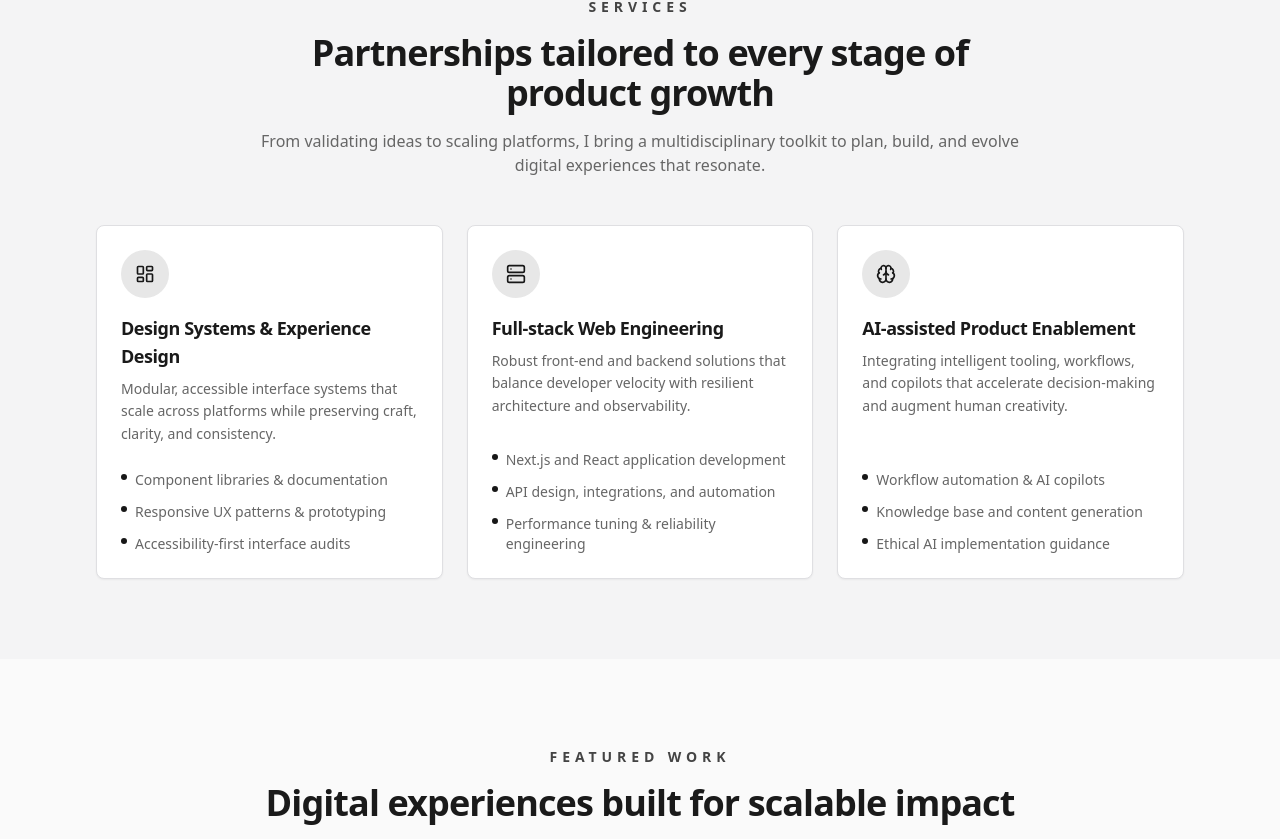
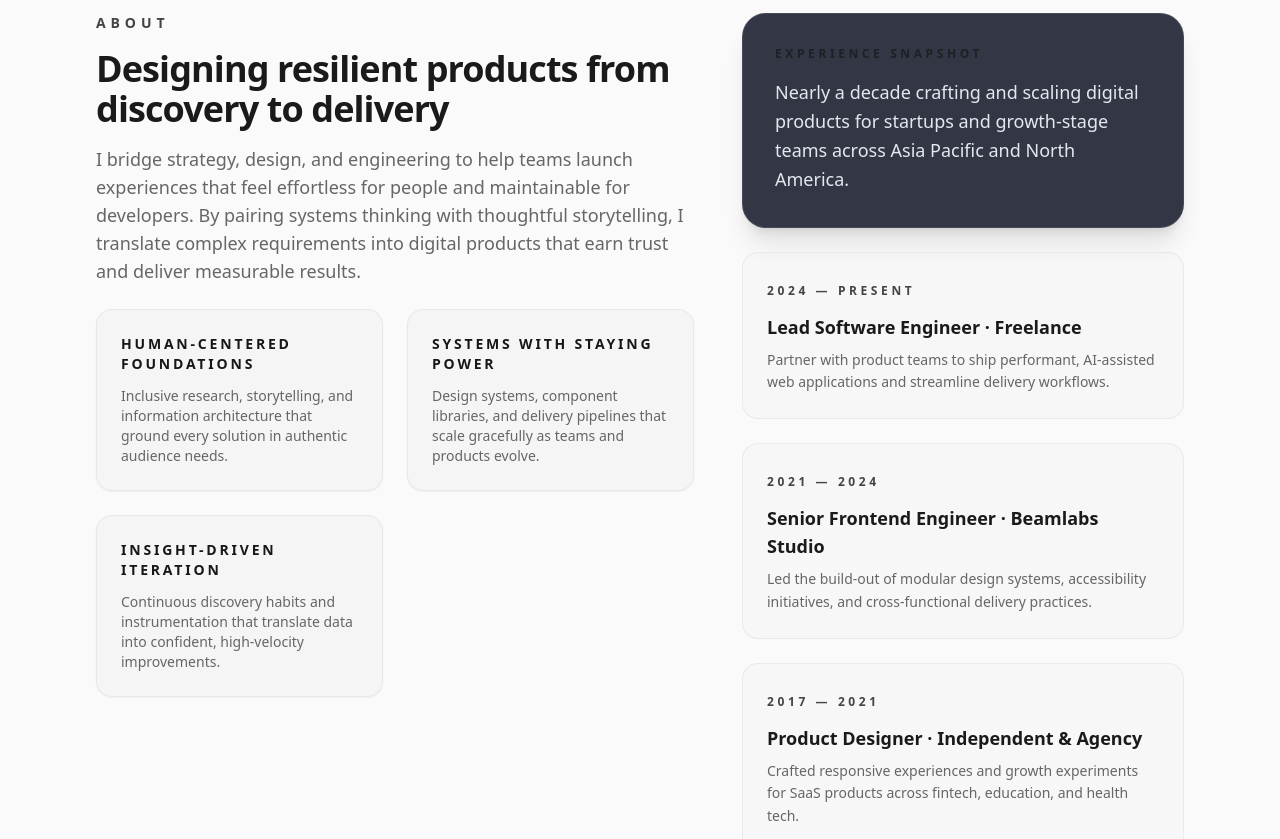
Before and after one commit to Antholem/web-portfolio, a Next.js app: page / in a window 1280 px wide. Shown: the part 820-1659 px from the top of the page. Built offline with nearby package versions, Linux system fonts and the light colour scheme; no server answers.

Commit message:
feat: add about section

```diff
--- a/src/app/page.tsx
+++ b/src/app/page.tsx
@@ -1,3 +1,4 @@
+import AboutSection from "@/components/about-section";
 import ContactSection from "@/components/contact-section";
 import HeroSection from "@/components/hero-section";
 import ProjectsSection from "@/components/projects-section";
@@ -8,6 +9,7 @@ export default function Home() {
   return (
     <main className="space-y-2">
       <HeroSection />
+      <AboutSection />
       <ServicesSection />
       <ProjectsSection />
       <SkillsSection />
--- /dev/null
+++ b/src/components/about-section.tsx
@@ -0,0 +1,98 @@
+const focusAreas = [
+  {
+    title: "Human-centered foundations",
+    description:
+      "Inclusive research, storytelling, and information architecture that ground every solution in authentic audience needs.",
+  },
+  {
+    title: "Systems with staying power",
+    description:
+      "Design systems, component libraries, and delivery pipelines that scale gracefully as teams and products evolve.",
+  },
+  {
+    title: "Insight-driven iteration",
+    description:
+      "Continuous discovery habits and instrumentation that translate data into confident, high-velocity improvements.",
+  },
+] as const;
+
+const milestones = [
+  {
+    period: "2024 — Present",
+    role: "Lead Software Engineer",
+    company: "Freelance",
+    summary:
+      "Partner with product teams to ship performant, AI-assisted web applications and streamline delivery workflows.",
+  },
+  {
+    period: "2021 — 2024",
+    role: "Senior Frontend Engineer",
+    company: "Beamlabs Studio",
+    summary:
+      "Led the build-out of modular design systems, accessibility initiatives, and cross-functional delivery practices.",
+  },
+  {
+    period: "2017 — 2021",
+    role: "Product Designer",
+    company: "Independent & Agency",
+    summary:
+      "Crafted responsive experiences and growth experiments for SaaS products across fintech, education, and health tech.",
+  },
+] as const;
+
+export default function AboutSection() {
+  return (
+    <section id="about" className="bg-background py-16 lg:py-24">
+      <div className="mx-auto max-w-6xl px-4 sm:px-6 lg:px-8">
+        <div className="grid gap-12 lg:grid-cols-[1.15fr_0.85fr]">
+          <div className="space-y-6">
+            <div className="space-y-4">
+              <p className="text-sm font-semibold uppercase tracking-[0.35em] text-primary/80">About</p>
+              <h2 className="text-3xl font-bold tracking-tight text-foreground sm:text-4xl">
+                Designing resilient products from discovery to delivery
+              </h2>
+              <p className="text-base leading-relaxed text-muted-foreground sm:text-lg">
+                I bridge strategy, design, and engineering to help teams launch experiences that feel effortless for people and
+                maintainable for developers. By pairing systems thinking with thoughtful storytelling, I translate complex
+                requirements into digital products that earn trust and deliver measurable results.
+              </p>
+            </div>
+
+            <dl className="grid gap-6 sm:grid-cols-2">
+              {focusAreas.map((focus) => (
+                <div
+                  key={focus.title}
+                  className="rounded-2xl border border-border/60 bg-muted/30 p-6 shadow-sm transition hover:border-primary/50 hover:shadow-md"
+                >
+                  <dt className="text-sm font-semibold uppercase tracking-[0.2em] text-primary">{focus.title}</dt>
+                  <dd className="mt-3 text-sm text-muted-foreground">{focus.description}</dd>
+                </div>
+              ))}
+            </dl>
+          </div>
+
+          <div className="space-y-6">
+            <div className="rounded-3xl border border-white/10 bg-slate-950/80 p-8 text-slate-100 shadow-xl">
+              <p className="text-xs font-semibold uppercase tracking-[0.3em] text-primary/70">Experience Snapshot</p>
+              <p className="mt-4 text-lg leading-relaxed text-slate-200">
+                Nearly a decade crafting and scaling digital products for startups and growth-stage teams across Asia Pacific and
+                North America.
+              </p>
+            </div>
+            <ol className="space-y-6">
+              {milestones.map((milestone) => (
+                <li key={milestone.period} className="relative rounded-2xl border border-border/60 bg-muted/20 p-6">
+                  <span className="text-xs font-semibold uppercase tracking-[0.3em] text-primary/80">{milestone.period}</span>
+                  <h3 className="mt-3 text-lg font-semibold text-foreground">
+                    {milestone.role} · {milestone.company}
+                  </h3>
+                  <p className="mt-2 text-sm leading-relaxed text-muted-foreground">{milestone.summary}</p>
+                </li>
+              ))}
+            </ol>
+          </div>
+        </div>
+      </div>
+    </section>
+  );
+}
```
